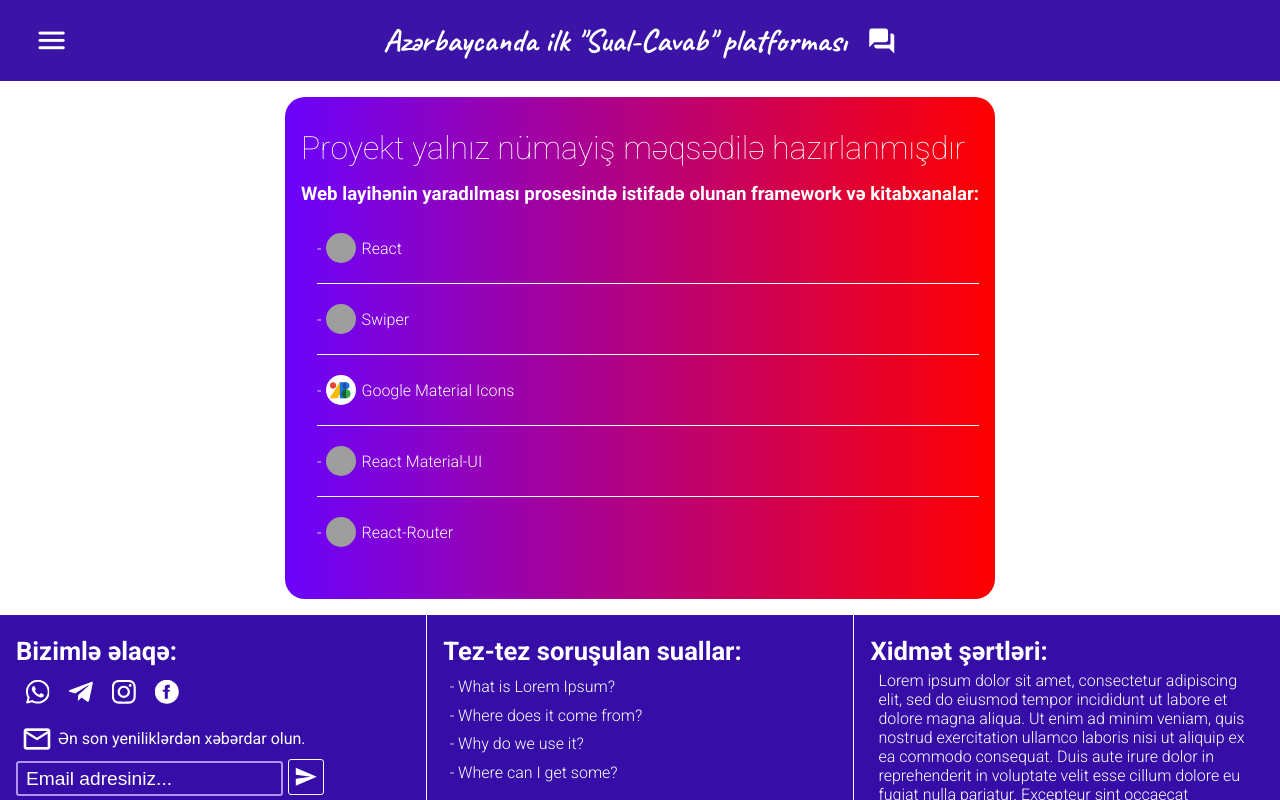
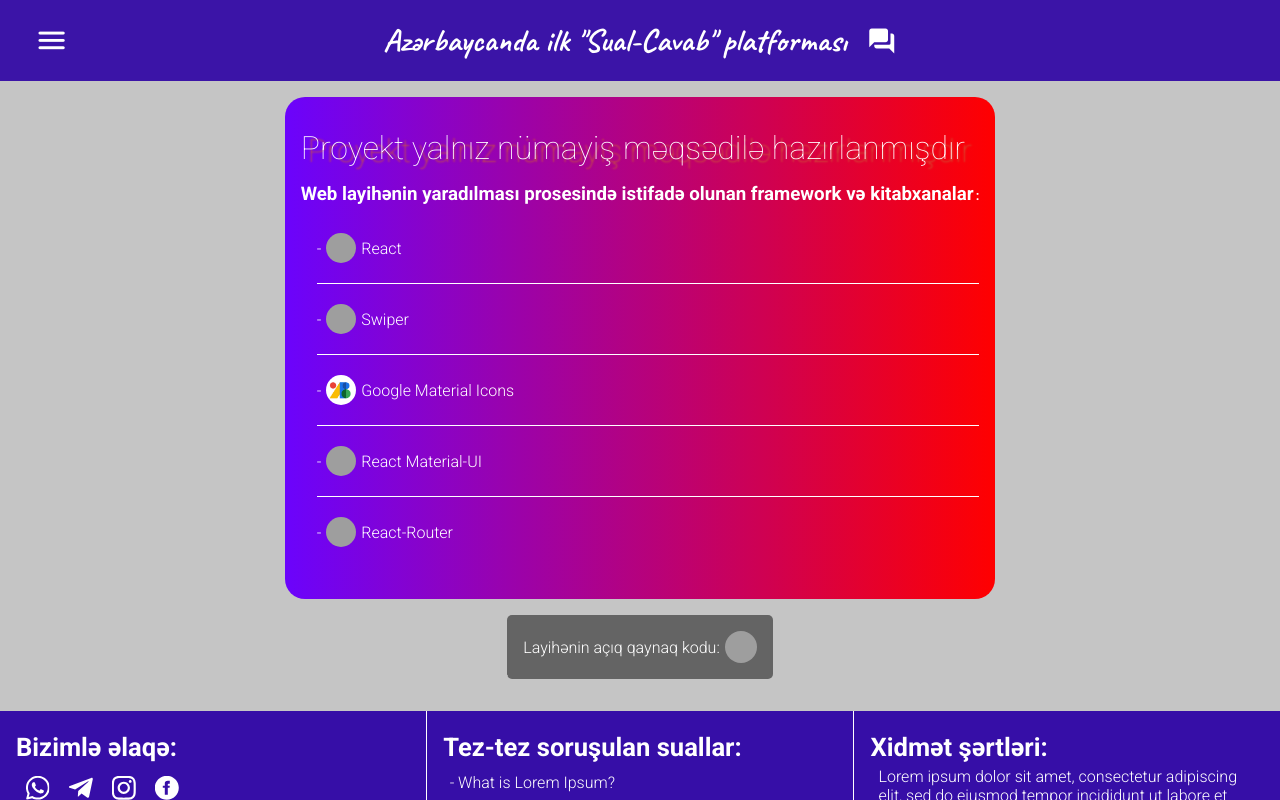
Before and after one commit to senan-sh/ReactForumAppFront, a React (Create React App) app: page /project in a window 1280 px wide. Shown: the top 800 px of the page. Built offline with nearby package versions, Linux system fonts and the light colour scheme; grey boxes are pictures that could not be loaded; the HTML template or start-up script is replaced by a standard one; a web font is replaced by a local one.

Commit message:
Completed TechStackPage & SideNavCurrentListeStyle & CodeCleanUp

```diff
--- a/src/App.js
+++ b/src/App.js
@@ -14,37 +14,21 @@
 //React-Router
 import { Switch, Route, BrowserRouter } from "react-router-dom";
 import Error404 from "./Components/404Page.js/Error404";
-import React, { useEffect, useRef } from "react";
+import { useEffect, useRef, useState } from "react";
 
 export default function App() {
-  let isNavOpen = false;
-  //Functions
-  const progressBarFunctions = {
-    runProgressBarAnimation: () => {
-      document.getElementById("up-progress-bar").classList.add("animating");
-    },
-    stopProgressBarAnimation: () => {
-      document.getElementById("up-progress-bar").classList.remove("animating");
-    },
-  };
-  const navBarFunctions = {
-    closeSideNavBar: () => {
+
+
+  // NavBarVisibility
+  const [isNavOpen, setIsNavOpen] = useState(false)
+  const black_overlay = useRef(null);
+  useEffect(() => {
     if (isNavOpen) {
-        document.getElementsByClassName("sideNavBar")[0].classList.add("closed");
-        document.getElementsByClassName("black-overlay")[0].classList.remove("active");
+      black_overlay.current.classList.add("active");
+    } else {
+      black_overlay.current.classList.remove("active");
     }
-      isNavOpen = false;
-    },
-    openSideNavBar: () => {
-      if (!isNavOpen) {
-        document.getElementsByClassName("sideNavBar")[0].classList.remove("closed");
-        document.getElementsByClassName("black-overlay")[0].classList.add("active");
-        isNavOpen = true;
-      }
-    },
-  };
-  const passedData = { progressBarFunctions, navBarFunctions }
-
+  }, [isNavOpen])
   // GoToTopFunction
   const goToPageTop = () => {
     document.documentElement.scrollTo({
@@ -70,8 +54,6 @@
       changeDisplayOfToTopBtn(false)
     }
   }
-
-
   let upBarShowing = true;
   let scroll_position_y = 0
   const changeUpBarVisibility = (show) => {
@@ -113,15 +95,39 @@
     }
   }, [])
 
-  // useEffect(() => {
-  //   changeToToBtnLogically(document.documentElement.scrollTop);
-  // }, [])
+  const [activePage, setActivePage] = useState("home")
+  // Change title
+  useEffect(() => {
+    switch (activePage) {
+      case "home":
+        document.title = "Ana səhifə"
+        break;
+      case "about":
+        document.title = "Haqqımızda"
+        break;
+      case "questions":
+        document.title = "Sorğular"
+        break;
+      case "about_project":
+        document.title = "Layihə haqqında"
+        break;
+      case "guide":
+        document.title = "İstifadəyə göstəriş"
+        break;
+      case "authorization":
+        document.title = "Hesaba daxil ol"
+        break;
+      case "404":
+        document.title = "Xəta"
+        break;
+    }
+  }, [activePage])
 
   return (
     <BrowserRouter>
-        <div onClick={navBarFunctions.closeSideNavBar} className="black-overlay"></div>
-        <UpBar functions={(progressBarFunctions, navBarFunctions)} />
-        <SideNavBar functions={(progressBarFunctions, navBarFunctions)} />
+      <div ref={black_overlay} onClick={() => { setIsNavOpen(false) }} className="black-overlay"></div>
+      <UpBar data={{ setIsNavOpen }} />
+      <SideNavBar data={{ isNavOpen, setIsNavOpen, activePage }} />
       <button ref={to_top_btn} onClick={goToPageTop} id="go_to_top">
         <span className="material-icons-outlined">arrow_upward</span>
       </button>
@@ -129,43 +135,43 @@
         <Route
           path="/about"
           render={() => {
-              return <About functions={passedData} />;
+            return <About data={{ setActivePage }} />;
           }}
         />
         <Route
           path="/how_to"
           render={() => {
-              return <HowTo functions={passedData} />;
+            return <HowTo data={{ setActivePage }} />;
           }}
         />
         <Route
           path="/questions"
           render={() => {
-              return <Questions functions={passedData} />;
+            return <Questions data={{ setActivePage }} />;
           }}
         />
         <Route
           path="/account"
           render={() => {
-              return <Authorization functions={passedData} />;
+            return <Authorization data={{ setActivePage }} />;
           }}
         />
         <Route
           path="/" exact
           render={() => {
-              return <HomePage functions={passedData} />;
+            return <HomePage data={{ setActivePage }} />;
           }}
         />
         <Route
           path="/project" exact
           render={() => {
-              return <AboutWebProject functions={passedData} />;
+            return <AboutWebProject data={{ setActivePage }} />;
           }}
         />
         <Route
           path="/"
           render={() => {
-              return <Error404 functions={{ navBarFunctions, progressBarFunctions }} />;
+            return <Error404 data={{ setActivePage }} />;
           }}
         />
       </Switch>
--- a/src/Components/404Page.js/Error404.js
+++ b/src/Components/404Page.js/Error404.js
@@ -1,6 +1,12 @@
 import { Link } from "react-router-dom";
 import { Button } from "@material-ui/core";
-export default function Error404() {
+import { useEffect } from "react";
+export default function Error404({data:{setActivePage}}) {
+
+  useEffect(() => {
+    setActivePage("404")
+  }, [])
+
   return (
     <div className="error-page-404">
       <div style={backgroundImageStyle} className="error-page-filter"></div>
--- a/src/Components/About Project/AboutWebProject.js
+++ b/src/Components/About Project/AboutWebProject.js
@@ -1,6 +1,11 @@
+import { useEffect } from 'react'
 import TechStackList from './TechStackList'
 
-export default function AboutWebProject() {
+export default function AboutWebProject({ data: { setActivePage } }) {
+
+    useEffect(() => {
+        setActivePage("about_project")
+    }, [])
 
     const techStackList = [
         { name: "React", img: "https://avatars.githubusercontent.com/u/6412038?s=200&v=4" },
@@ -15,9 +20,19 @@
             <div className="about-this-project-inner">
                 <p>Proyekt yalnız nümayiş məqsədilə hazırlanmışdır</p>
                 <div className="about-project-tech-stack">
-                    <h3>Web layihənin yaradılması prosesində istifadə olunan framework və kitabxanalar:</h3>
-                    <TechStackList data={techStackList}/>
+                    <h3>Web layihənin yaradılması prosesində istifadə olunan framework və kitabxanalar</h3>
+                    <TechStackList data={techStackList} />
                 </div>
+            </div>
+            <div className="project-source-code">
+                <a target="_blank" href="https://github.com/senan-sh/ReactForumAppFront.git">
+                    <div className="project-source-code-inner">
+                        <span>
+                            Layihənin açıq qaynaq kodu:
+                            <img src="https://camo.githubusercontent.com/d613a83642bb3f9223c92f54607676a4597473839b47ee9d9936135f123ea0a0/68747470733a2f2f696d672e737461636b73686172652e696f2f736572766963652f32372f7342737642626a592e706e67" />
+                        </span>
+                    </div>
+                </a>
             </div>
         </div>
     )
--- a/src/Components/About/About.js
+++ b/src/Components/About/About.js
@@ -1,7 +1,13 @@
+import { useEffect } from "react";
 import AboutContent from "./AboutContent";
 import AboutStatistics from "./AboutStatistics";
 
-export default function About() {
+export default function About({data:{setActivePage}}) {
+
+  useEffect(() => {
+    setActivePage("about")
+  }, [])
+
   return (
     <div className="section-about">
       <AboutStatistics data={{ improvement: 90, support: 79, security: 95, groups: 65 }} />
--- a/src/Components/Authorization/Authorization.js
+++ b/src/Components/Authorization/Authorization.js
@@ -1,6 +1,12 @@
+import { useEffect } from 'react';
 import LogInRegister from './SignIn/LogInRegister'
-export default function Authorization() {
-  // Base JSX
+export default function Authorization({data:{setActivePage}}) {
+
+  useEffect(() => {
+    setActivePage("authorization")
+  }, [])
+
+
   return (
     <div className="authorization">
       <LogInRegister />
--- a/src/Components/Guide/HowTo.js
+++ b/src/Components/Guide/HowTo.js
@@ -1,7 +1,10 @@
 import { useEffect, useRef } from 'react'
 
-export default function HowTo() {
+export default function HowTo({data:{setActivePage}}) {
 
+    useEffect(() => {
+        setActivePage("guide")
+      }, [])
 
     const parentDiv = useRef(null)
     const buttonsDiv = useRef(null)
--- a/src/Components/Home/HomeCarousel/HomeCarousel.js
+++ b/src/Components/Home/HomeCarousel/HomeCarousel.js
@@ -126,7 +126,7 @@
 
   return (
     <div className="carousel-wrapper">
-      <h1>Ən çox baxılanlar:</h1>
+      <h1>Ən çox baxılan sorğular:</h1>
       <Swiper
         spaceBetween={20}
         centeredSlides
--- a/src/Components/Questions/Questions.js
+++ b/src/Components/Questions/Questions.js
@@ -1,7 +1,12 @@
+import { useEffect } from "react";
 import QuestionList from "./QuestionList/QuestionList";
 import QuestionSortFilterCreate from "./QuestionsSortFilterCreateSearch/QuestionSortFilterCreate";
 
-export default function Questions() {
+export default function Questions({ data: { setActivePage } }) {
+
+    useEffect(() => {
+        setActivePage("questions")
+    }, [])
 
     return (
         <div className="questions-section">
--- a/src/style/App.css
+++ b/src/style/App.css
@@ -3,6 +3,7 @@
 * {
   margin: 0;
   padding: 0;
+  text-decoration: none;
 }
 
 html {
@@ -210,6 +211,11 @@
           align-items: center;
   -webkit-transition: all 0.2s ease-in-out;
   transition: all 0.2s ease-in-out;
+}
+
+div.sideNavBar ul li.side-nav-list-element.active {
+  background-color: rgba(255, 255, 255, 0.37);
+  font-weight: 600;
 }
 
 div.sideNavBar ul li.side-nav-list-element span {
@@ -1829,6 +1835,7 @@
 }
 
 .about-this-project-section {
+  background-color: #c5c5c5;
   display: -ms-grid;
   display: grid;
   place-content: center;
@@ -1847,6 +1854,13 @@
   font-size: 2rem;
   font-weight: 200;
   margin: 1rem 0;
+  text-shadow: 7px 3px 2px #ce5937;
+}
+
+.about-this-project-section .about-this-project-inner .about-project-tech-stack > h3::after {
+  content: ":";
+  font-size: 13px;
+  margin-left: 2px;
 }
 
 .about-this-project-section .about-this-project-inner .about-project-tech-stack ul {
@@ -1878,4 +1892,69 @@
 .about-this-project-section .about-this-project-inner .about-project-tech-stack ul li:not(:last-child) {
   border-bottom: 1px solid #fff;
 }
+
+.about-this-project-section .project-source-code {
+  margin: 1rem auto;
+}
+
+.about-this-project-section .project-source-code a .project-source-code-inner {
+  background-color: #646464;
+  padding: 1rem;
+  border-radius: 5px;
+  color: white;
+  position: relative;
+  overflow: hidden;
+  -webkit-transition: all 0.3s ease-in-out;
+  transition: all 0.3s ease-in-out;
+}
+
+.about-this-project-section .project-source-code a .project-source-code-inner::before {
+  content: "";
+  background-color: #fff;
+  width: 100%;
+  height: 3px;
+  position: absolute;
+  left: 0;
+  -webkit-transform: translateX(-100%);
+          transform: translateX(-100%);
+  -webkit-transition: -webkit-transform 0.3s ease-in-out;
+  transition: -webkit-transform 0.3s ease-in-out;
+  transition: transform 0.3s ease-in-out;
+  transition: transform 0.3s ease-in-out, -webkit-transform 0.3s ease-in-out;
+  bottom: 1px;
+}
+
+.about-this-project-section .project-source-code a .project-source-code-inner:hover {
+  background-color: black;
+  -webkit-transition: all 0.3s ease-in-out;
+  transition: all 0.3s ease-in-out;
+}
+
+.about-this-project-section .project-source-code a .project-source-code-inner:hover::before {
+  width: 100%;
+  position: absolute;
+  left: 0;
+  -webkit-transform: translateX(0);
+          transform: translateX(0);
+  -webkit-transition: -webkit-transform 0.3s ease-in-out;
+  transition: -webkit-transform 0.3s ease-in-out;
+  transition: transform 0.3s ease-in-out;
+  transition: transform 0.3s ease-in-out, -webkit-transform 0.3s ease-in-out;
+}
+
+.about-this-project-section .project-source-code a .project-source-code-inner span {
+  display: -webkit-box;
+  display: -ms-flexbox;
+  display: flex;
+  -webkit-box-align: center;
+      -ms-flex-align: center;
+          align-items: center;
+}
+
+.about-this-project-section .project-source-code a .project-source-code-inner span img {
+  width: 2rem;
+  height: 2rem;
+  border-radius: 50%;
+  margin-left: 5px;
+}
 /*# sourceMappingURL=App.css.map */
--- a/src/style/App.scss
+++ b/src/style/App.scss
@@ -11,6 +11,7 @@
 * {
 	margin: 0;
 	padding: 0;
+	text-decoration: none;
 }
 html {
 	font-size: 16px;
@@ -155,6 +156,11 @@
 			justify-content: flex-start;
 			align-items: center;
 			transition: all 0.2s ease-in-out;
+			&.active{
+				background-color: rgba(255, 255, 255, 0.37);
+				font-weight: 600;
+			}
+
 			span {
 				padding: 1px 10px;
 			}
@@ -1274,6 +1280,7 @@
 }
 //About Web project
 .about-this-project-section {
+	background-color: rgb(197, 197, 197);
 	display: grid;
 	place-content: center;
 	padding: 1rem;
@@ -1286,8 +1293,16 @@
 			font-size: 2rem;
 			font-weight: 200;
 			margin: 1rem 0;
+			text-shadow: 7px 3px 2px #ce5937;
 		}
 		.about-project-tech-stack {
+			& > h3 {
+				&::after {
+					content: ":";
+					font-size: 13px;
+					margin-left: 2px;
+				}
+			}
 			ul {
 				padding: 0.5rem 0 1rem 1rem;
 				li {
@@ -1304,8 +1319,8 @@
 						border-radius: 50%;
 						margin-right: 5px;
 					}
-					span {
-					}
+					// span {
+					// }
 					&:not(:last-child) {
 						border-bottom: 1px solid #fff;
 					}
@@ -1313,4 +1328,50 @@
 			}
 		}
 	}
+	.project-source-code {
+		margin: 1rem auto;
+		a {
+			.project-source-code-inner {
+				background-color: rgb(100, 100, 100);
+				padding: 1rem;
+				border-radius: 5px;
+				color: white;
+				position: relative;
+				overflow: hidden;
+				transition: all 0.3s ease-in-out;
+				&::before {
+					content: "";
+					background-color: #fff;
+					width: 100%;
+					height: 3px;
+					position: absolute;
+					left: 0;
+					transform: translateX(-100%);
+					transition: transform 0.3s ease-in-out;
+					bottom: 1px;
+				}
+				&:hover {
+					background-color: black;
+					transition: all 0.3s ease-in-out;
+					&::before {
+						width: 100%;
+						position: absolute;
+						left: 0;
+						transform: translateX(0);
+						transition: transform 0.3s ease-in-out;
+					}
+				}
+				span {
+					display: flex;
+					align-items: center;
+					img {
+						width: 2rem;
+						height: 2rem;
+						border-radius: 50%;
+						margin-left: 5px;
+					}
+				}
+			}
+		}
+	}
 }
```
Also changed, not shown: src/Components/Shared/SideNavBar.js (+52 -10 lines), src/Components/Shared/UpBar.js (+5 -2 lines), 1 other file (tests, documents, lock files or other folders). Lines whose indentation alone changed are shown as unchanged.
